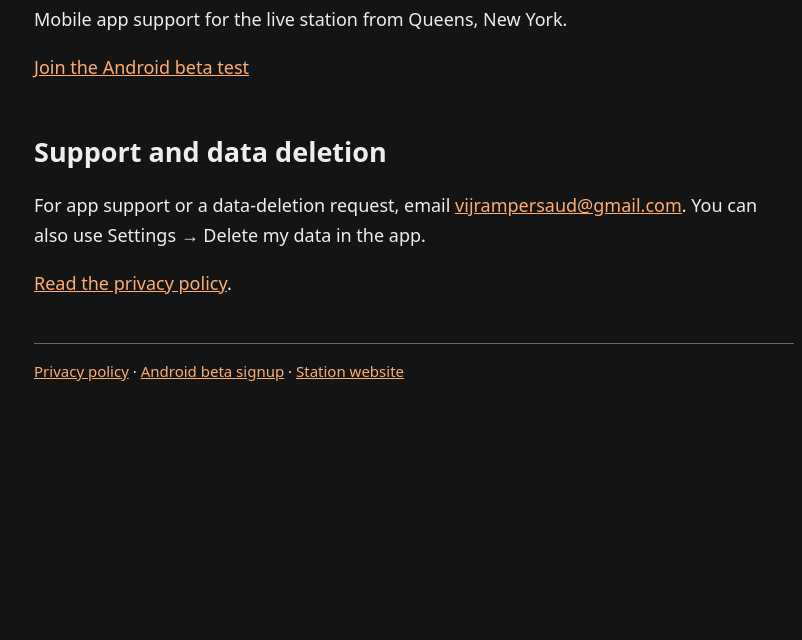
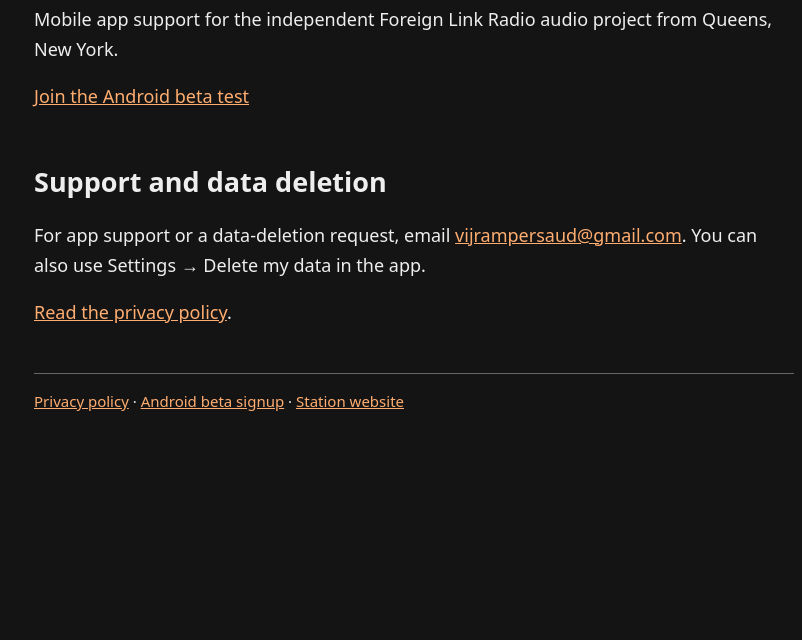
Before and after one commit to mdabydeen/foreign-link-radio-app-support, a plain HTML site: page index.html in a window 1280 px wide. Shown: the part 160-800 px from the top of the page, without its empty margins (226-1028 px from the left). Drawn offline with Linux system fonts and the light colour scheme.

Commit message:
Refresh beta support service status

```diff
--- a/index.html
+++ b/index.html
@@ -1 +1 @@
-<!doctype html><html lang="en"><head><meta charset="utf-8"><meta name="viewport" content="width=device-width,initial-scale=1"><title>App Support | Foreign Link Radio</title><style>body{font:18px/1.65 system-ui,sans-serif;color:#eee;background:#141414;max-width:760px;margin:auto;padding:32px 24px}a{color:#ffad70}h1,h2{line-height:1.2}h2{margin-top:2em}nav{margin-bottom:2em}footer{margin-top:3em;border-top:1px solid #666;padding-top:1em;font-size:15px}li{margin:1em 0}</style></head><body><nav><a href="/foreign-link-radio-app-support/">Foreign Link Radio app support</a></nav><main><h1>Foreign Link Radio</h1><p>Mobile app support for the live station from Queens, New York.</p><p><a href="/foreign-link-radio-app-support/android-beta/">Join the Android beta test</a></p><h2>Support and data deletion</h2><p>For app support or a data-deletion request, email <a href="mailto:vijrampersaud@gmail.com">vijrampersaud@gmail.com</a>. You can also use Settings → Delete my data in the app.</p><p><a href="/foreign-link-radio-app-support/privacy/">Read the privacy policy</a>.</p></main><footer><a href="/foreign-link-radio-app-support/privacy/">Privacy policy</a> · <a href="/foreign-link-radio-app-support/android-beta/">Android beta signup</a> · <a href="https://foreignlinkradio.net">Station website</a></footer></body></html>
+<!doctype html><html lang="en"><head><meta charset="utf-8"><meta name="viewport" content="width=device-width,initial-scale=1"><title>App Support | Foreign Link Radio</title><style>body{font:18px/1.65 system-ui,sans-serif;color:#eee;background:#141414;max-width:760px;margin:auto;padding:32px 24px}a{color:#ffad70}h1,h2{line-height:1.2}h2{margin-top:2em}nav{margin-bottom:2em}footer{margin-top:3em;border-top:1px solid #666;padding-top:1em;font-size:15px}li{margin:1em 0}</style></head><body><nav><a href="/foreign-link-radio-app-support/">Foreign Link Radio app support</a></nav><main><h1>Foreign Link Radio</h1><p>Mobile app support for the independent Foreign Link Radio audio project from Queens, New York.</p><p><a href="/foreign-link-radio-app-support/android-beta/">Join the Android beta test</a></p><h2>Support and data deletion</h2><p>For app support or a data-deletion request, email <a href="mailto:vijrampersaud@gmail.com">vijrampersaud@gmail.com</a>. You can also use Settings → Delete my data in the app.</p><p><a href="/foreign-link-radio-app-support/privacy/">Read the privacy policy</a>.</p></main><footer><a href="/foreign-link-radio-app-support/privacy/">Privacy policy</a> · <a href="/foreign-link-radio-app-support/android-beta/">Android beta signup</a> · <a href="https://foreignlinkradio.net">Station website</a></footer></body></html>
```
Also changed, not shown: android-beta/index.html (+1 -1 lines).
